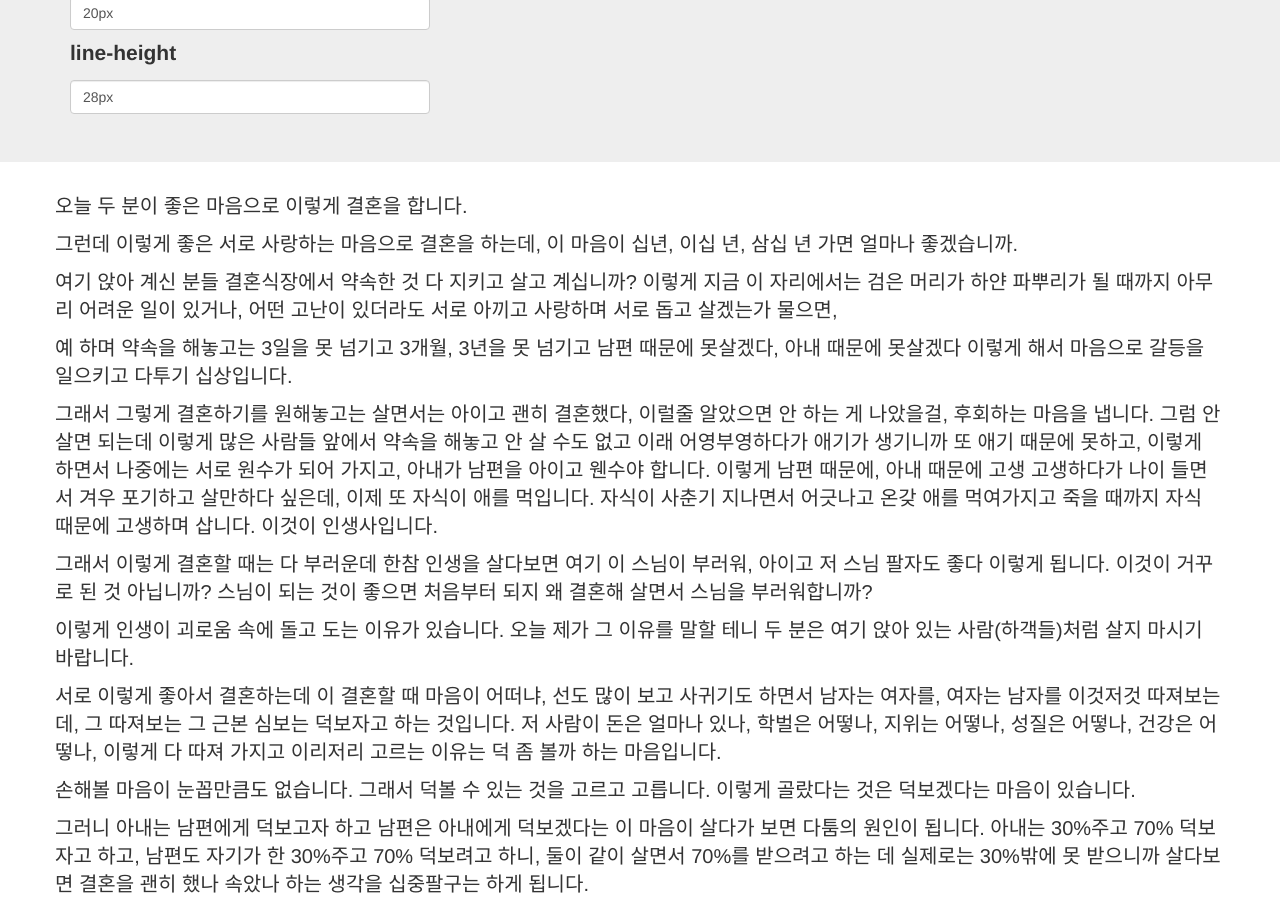
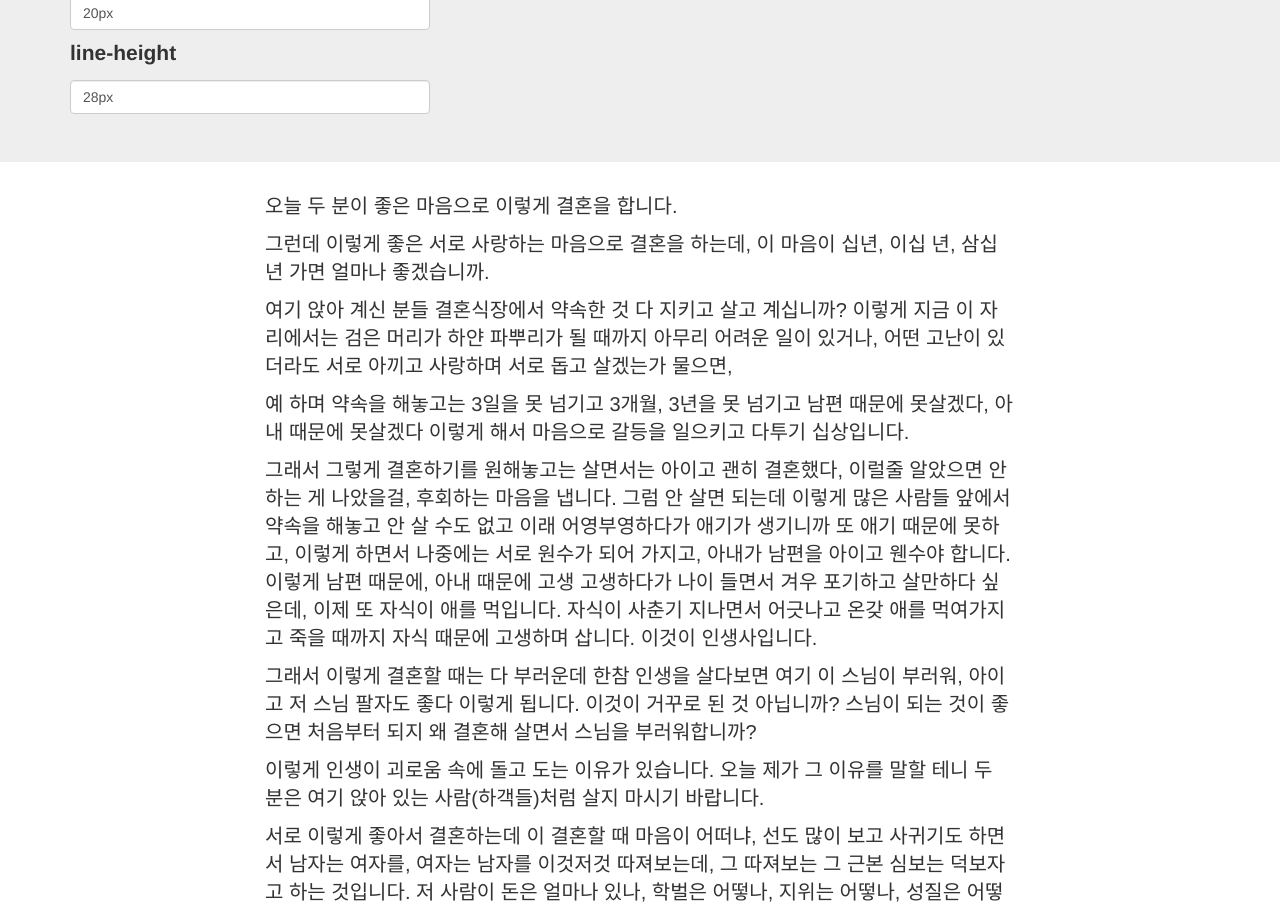
Before and after one commit to ohyecloudy/readable, a plain HTML site: page index.html in a window 1280 px wide. Shown: the part 398-1302 px from the top of the page. Drawn offline with nearby package versions, Linux system fonts and the light colour scheme.

Commit message:
#7 밀린 디자인 빚 청산 > content 폭을 줄임 8/12 * 너무 넓어서 가독성이 떨어졌기 때문

```diff
--- a/index.html
+++ b/index.html
@@ -7,7 +7,6 @@
     <link rel="stylesheet" href="css/bootstrap.min.css" media="screen">
     <link rel="stylesheet" href="css/font-awesome.min.css">
     <link rel="stylesheet" href="css/style.css" type="text/css" />
-    <!-- social button -->
 
     <title>가독성 테스트 페이지</title>
 
@@ -69,8 +68,8 @@
       </div>
     </div>
     <div class="container">
-      <!-- Example row of columns -->
       <div class="row">
+	<div class="col-md-8 col-md-offset-2">
           <div class="content">
             <p>오늘 두 분이 좋은 마음으로 이렇게 결혼을 합니다.</p>
             <p>그런데 이렇게 좋은 서로 사랑하는 마음으로 결혼을 하는데, 이 마음이 십년, 이십 년, 삼십 년 가면 얼마나 좋겠습니까.</p>
@@ -113,6 +112,7 @@
             <p style="text-align:right">- <a href="http://www.jikji.org/%EB%B2%95%EB%A5%9C%EC%8A%A4%EB%8B%98%20%EC%A3%BC%EB%A1%80%EC%82%AC" target="blank">서울 서초동 정토 법당에서 있었던 법륜스님의 결혼 주례법문</a></p>
 	  </div>
         </div>
+      </div>
 
       <hr>
 
```
Lines whose indentation alone changed are shown as unchanged.
